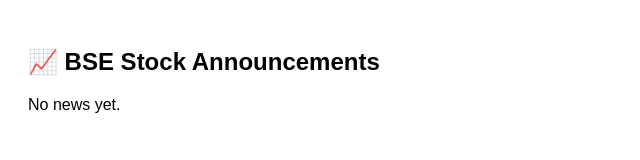
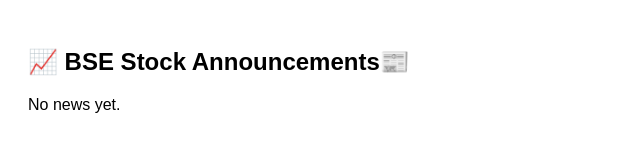
Before and after one commit to hiteshwarke/stock-news, a website: page index.html in a window 1280 px wide. Shown: the full height of the page, 0-640 px from the left. Drawn offline with Linux system fonts and the light colour scheme.

Commit message:
Add news icon to BSE Stock Announcements header

```diff
--- a/index.html
+++ b/index.html
@@ -11,7 +11,7 @@
 </head>
 <body>
 
-<h2>📈 BSE Stock Announcements</h2>
+<h2>📈 BSE Stock Announcements📰</h2>
 <div id="news"></div>
 
 <script>
```
